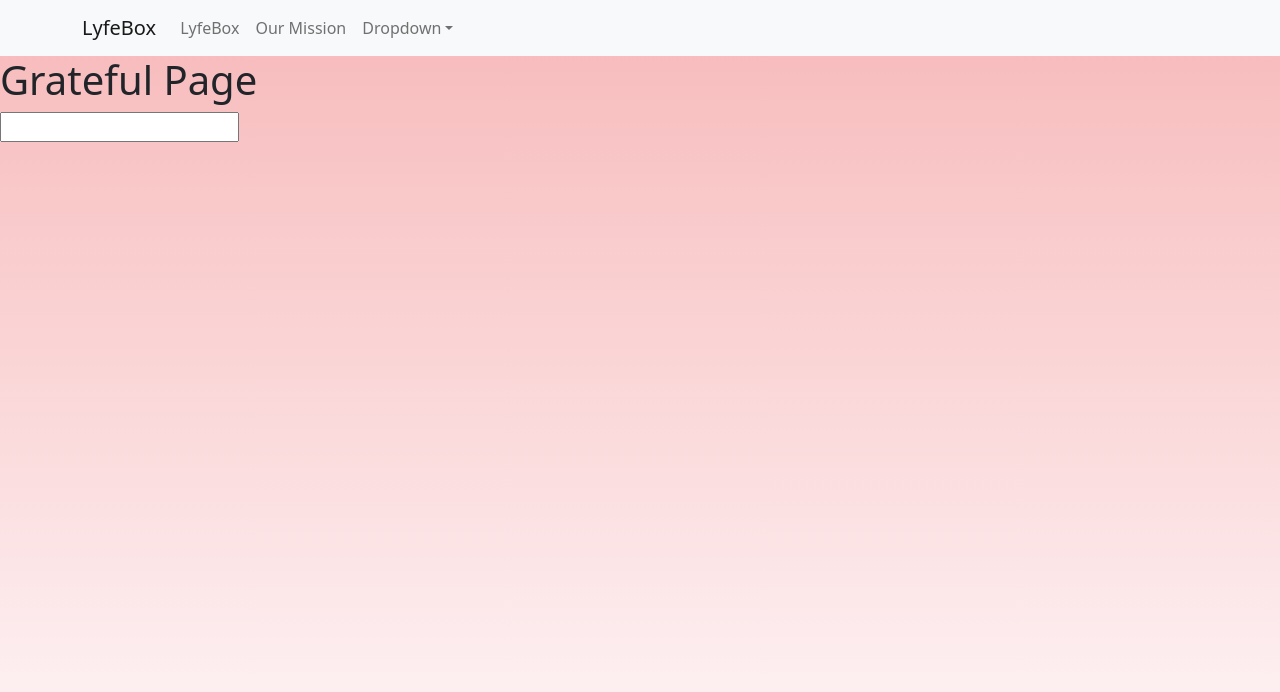
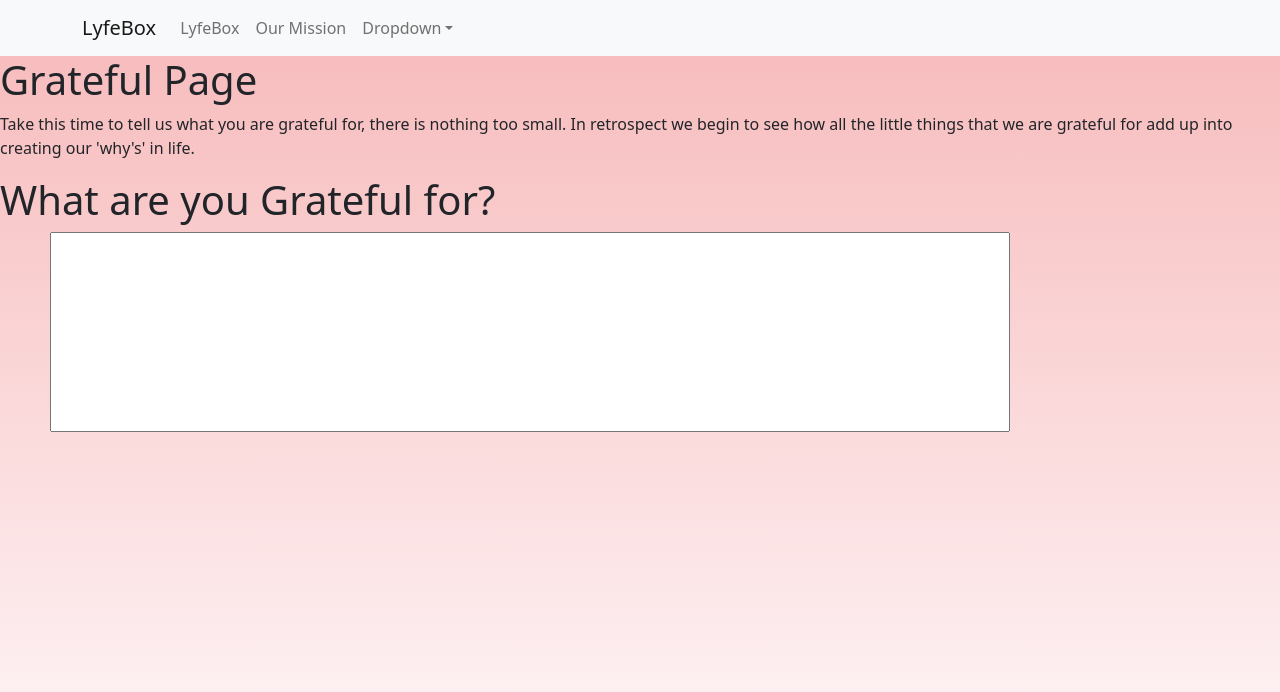
Before and after one commit to Jangui92/LifeBox, a React (Create React App) app in the folder client/: page /GratefulPage in a window 1280 px wide. Shown: the top 692 px of the page. Built offline with nearby package versions, Linux system fonts and the light colour scheme.

Commit message:
grateful input

```diff
--- a/client/src/components/GratefulForm.js
+++ b/client/src/components/GratefulForm.js
@@ -4,7 +4,14 @@ const GratefulForm = () => {
   return (
     <div className="grateful-form">
       <form>
-        <input></input>
+        <p>
+          {' '}
+          Take this time to tell us what you are grateful for, there is nothing
+          too small. In retrospect we begin to see how all the little things
+          that we are grateful for add up into creating our 'why's' in life.
+        </p>
+        <h1>What are you Grateful for? </h1>
+        <input className="grateful-input"></input>
       </form>
     </div>
   )
--- a/client/src/styles/App.css
+++ b/client/src/styles/App.css
@@ -56,3 +56,9 @@ color:rgba(110, 98, 98, 0.9);
  .nav-barlyfe {
   color: rgba(110, 98, 98, 0.9);
  }
+
+.grateful-input{
+  height:200px;
+  width: 75%;
+  margin-left:50px;
+}
```
